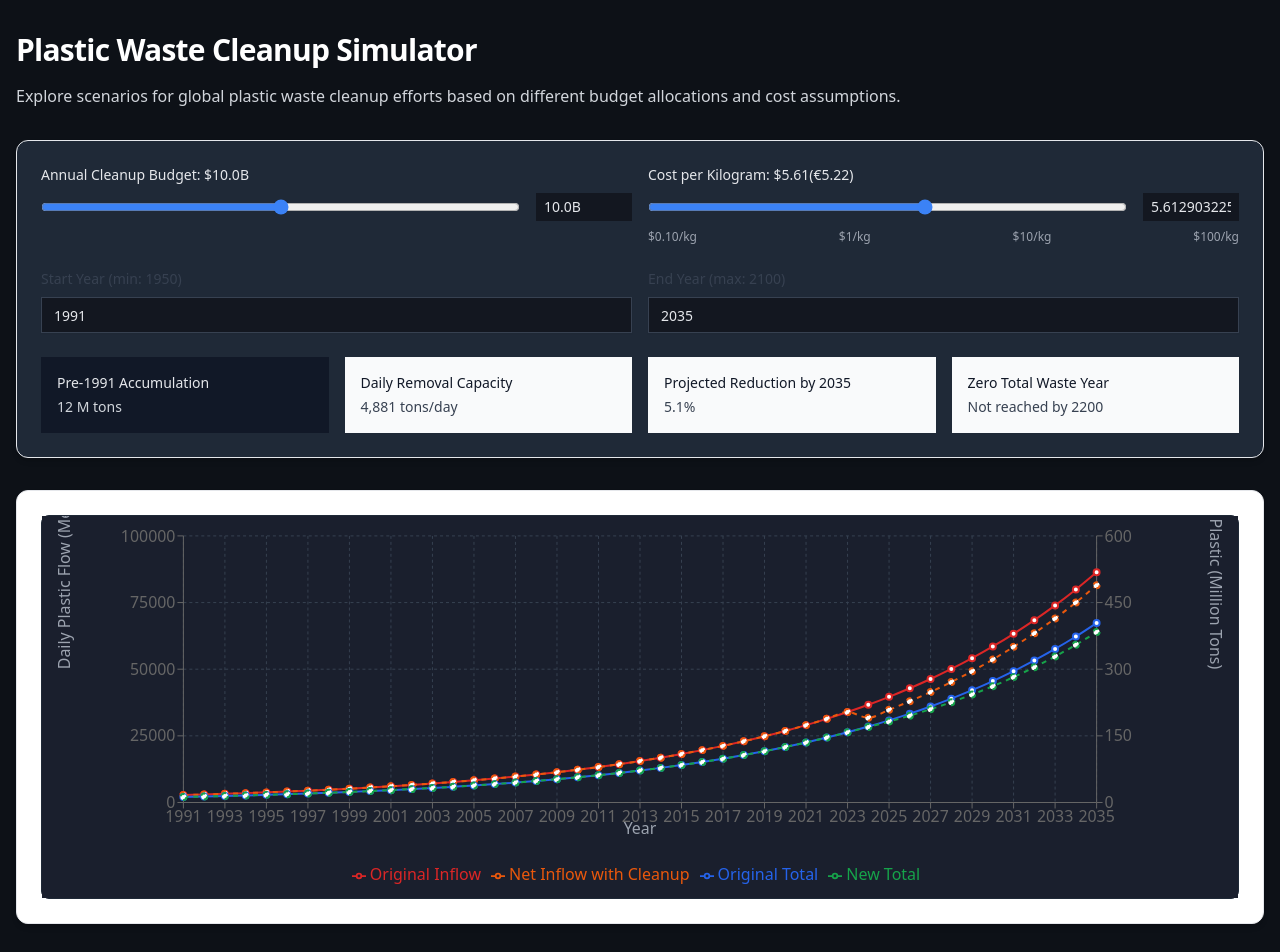
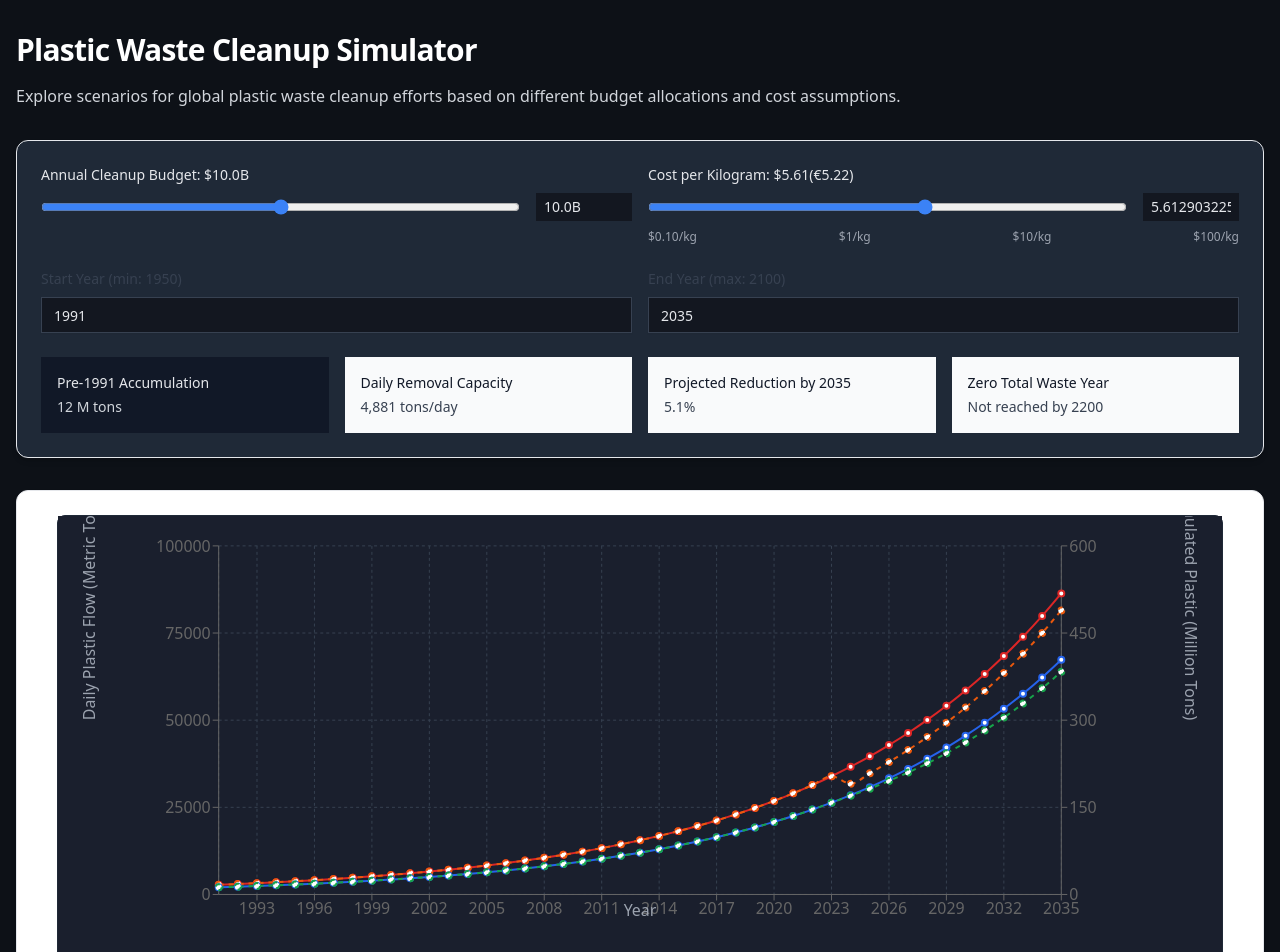
Before and after one commit to subashc2023/ocean-cleanup-simulator, a Next.js app: page / in a window 1280 px wide. Shown: the top 952 px of the page. Built offline with nearby package versions, Linux system fonts and the light colour scheme; no server answers.

Commit message:
Update CleanupSimulator.tsx

```diff
--- a/src/components/CleanupSimulator.tsx
+++ b/src/components/CleanupSimulator.tsx
@@ -458,15 +458,15 @@ const calculateZeroYear = (latestData: DataPoint | undefined): number | null =>
 
       <Card className="bg-white shadow-md">
         <CardContent className="p-6">
-          <div className="h-96">
+          <div className="h-[500px] px-4">
             <ResponsiveContainer width="100%" height="100%">
               <LineChart
                 data={data}
                 margin={{
-                  top: 20,
-                  right: 80,
-                  left: 80,
-                  bottom: 30
+                  top: 30,
+                  right: 100,
+                  left: 100,
+                  bottom: 50
                 }}
               >
                 <CartesianGrid strokeDasharray="3 3" stroke="#374151" />
@@ -475,7 +475,7 @@ const calculateZeroYear = (latestData: DataPoint | undefined): number | null =>
                   label={{
                     value: 'Year',
                     position: 'bottom',
-                    offset: -10,
+                    offset: -20,
                     fill: '#9CA3AF'
                   }}
                 />
@@ -485,7 +485,7 @@ const calculateZeroYear = (latestData: DataPoint | undefined): number | null =>
                     value: 'Daily Plastic Flow (Metric Tons/Day)',
                     angle: -90,
                     position: 'insideLeft',
-                    offset: -60,
+                    offset: -70,
                     style: { fill: '#9CA3AF' }
                   }}
                 />
@@ -496,7 +496,7 @@ const calculateZeroYear = (latestData: DataPoint | undefined): number | null =>
                     value: 'Total Accumulated Plastic (Million Tons)',
                     angle: 90,
                     position: 'insideRight',
-                    offset: -60,
+                    offset: -70,
                     style: { fill: '#9CA3AF' }
                   }}
                 />
@@ -516,6 +516,7 @@ const calculateZeroYear = (latestData: DataPoint | undefined): number | null =>
                   height={36}
                   wrapperStyle={{
                     paddingTop: '20px',
+                    paddingBottom: '20px',
                     marginBottom: '-10px'
                   }}
                 />
```
